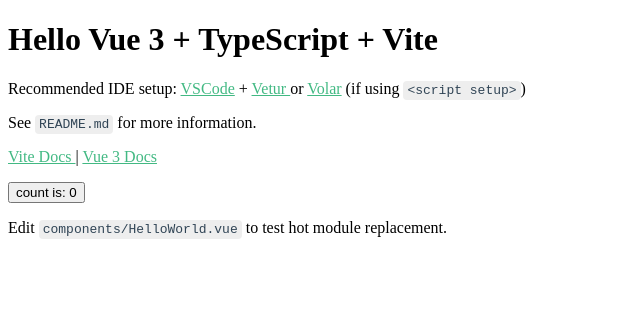
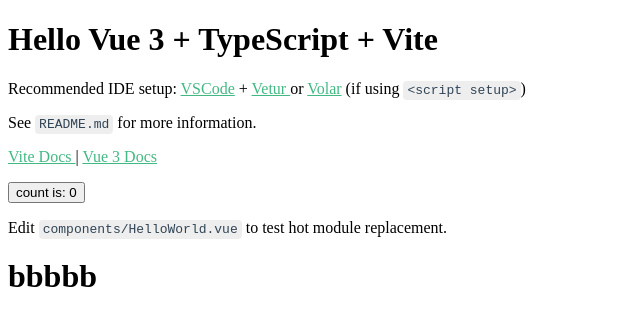
Before and after one commit to mystster/redgrease, a Vue app: page / in a window 1280 px wide. Shown: the top 326 px of the page, without its empty margins (0-640 px from the left). Built offline with nearby package versions, Linux system fonts and the light colour scheme.

Commit message:
add gantt component

```diff
--- a/src/App.vue
+++ b/src/App.vue
@@ -1,15 +1,18 @@
 <template>
   <HelloWorld msg="Hello Vue 3 + TypeScript + Vite" />
+  <Gantt></Gantt>
 </template>
 
 <script lang="ts">
 import { defineComponent } from 'vue'
 import HelloWorld from './components/HelloWorld.vue'
+import Gantt from './components/Gantt.vue'
 
 export default defineComponent({
   name: 'App',
   components: {
-    HelloWorld
+    HelloWorld,
+    Gantt
   }
 })
 </script>
--- /dev/null
+++ b/src/components/Gantt.vue
@@ -0,0 +1,7 @@
+<template>
+    <h1>{{msg}}</h1>
+</template>
+
+<script setup lang='ts'>
+    const msg = 'bbbbb';
+</script>
```
